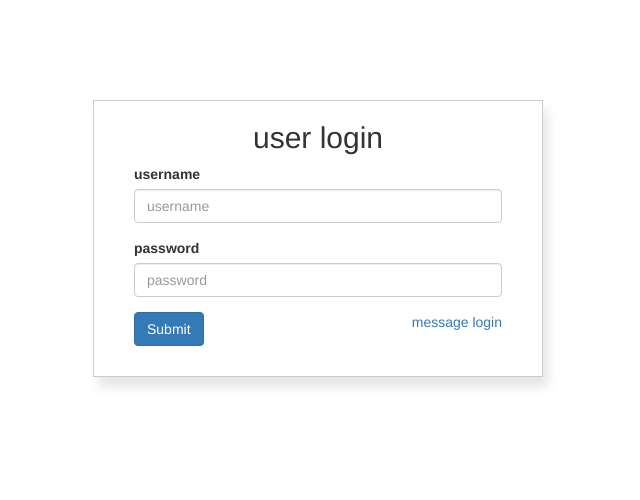
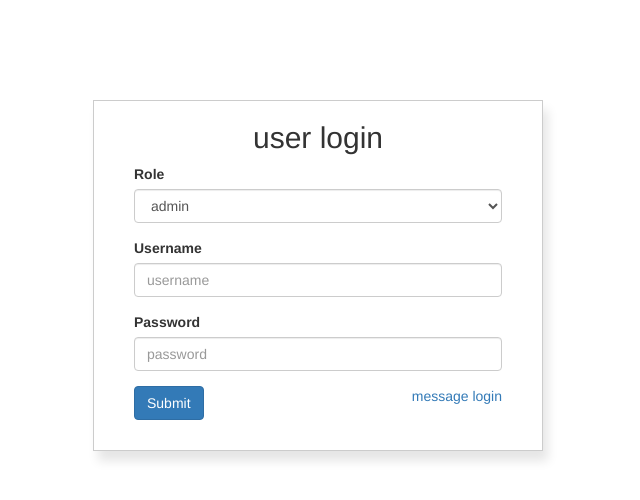
Before and after one commit to TBSAAA/Django_learning, a Django app: template order_management_system/web/templates/login.html in a window 1280 px wide. Shown: the top 500 px of the page, without its empty margins (322-962 px from the left). Run offline with Django 3.2, Linux system fonts and the light colour scheme; the template is opened without the code that fills it, so the values that code supplies are empty; some libraries are stand-ins or nearby versions.

Commit message:
Improve the page to make the page look better

```diff
--- a/order_management_system/web/templates/login.html
+++ b/order_management_system/web/templates/login.html
@@ -26,14 +26,22 @@
     <form method="post">
         {% csrf_token %}
         <div class="form-group">
-            <label>username</label>
+            <label>Role</label>
+            <select class="form-control" name="role">
+                <option value="1">admin</option>
+                <option value="2">user</option>
+            </select>
+        </div>
+        <div class="form-group">
+            <label>Username</label>
             <input type="text" class="form-control" name="username" placeholder="username">
         </div>
         <div class="form-group">
-            <label>password</label>
+            <label>Password</label>
             <input type="password" class="form-control" name="password" placeholder="password">
         </div>
         <button type="submit" class="btn btn-primary">Submit</button>
+        <span style="color: red;">{{ error }}</span>
         <a href='{% url 'login_message' %}' style="float: right;">message login</a>
     </form>
 </div>
--- a/order_management_system/web/templates/login_message.html
+++ b/order_management_system/web/templates/login_message.html
@@ -39,11 +39,10 @@
                     <input type="button" value="send code" class="btn btn-default">
                 </div>
             </div>
-
         </div>
 
         <button type="submit" class="btn btn-primary">login</button>
-        <a href='{% url 'login' %}' style="float:right">use account login</a>
+        <a href='{% url 'login' %}' style="float:right;">use account login</a>
     </form>
 </div>
 </body>
```
Also changed, not shown: order_management_system/utils/encrypt.py (+8 -0 lines), order_management_system/web/views/account.py (+23 -2 lines).
